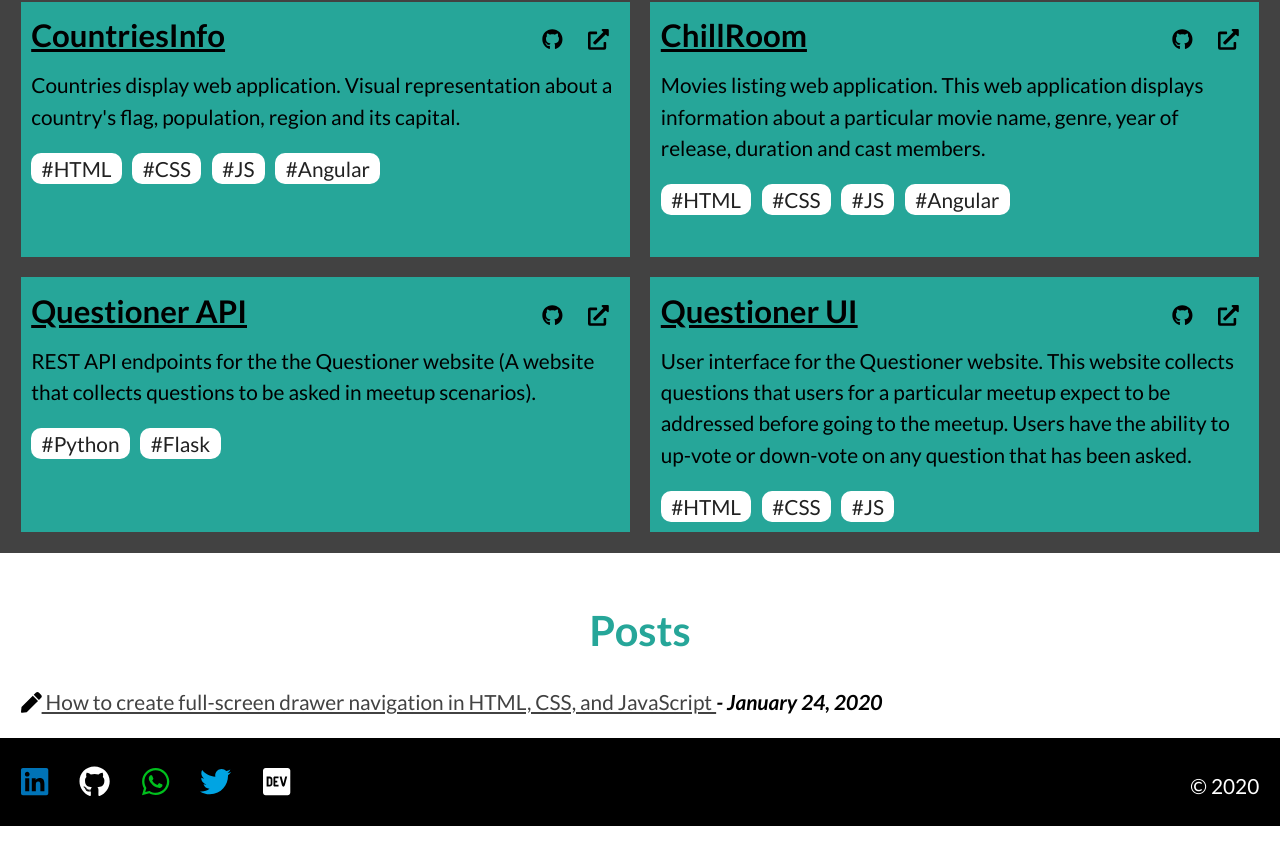
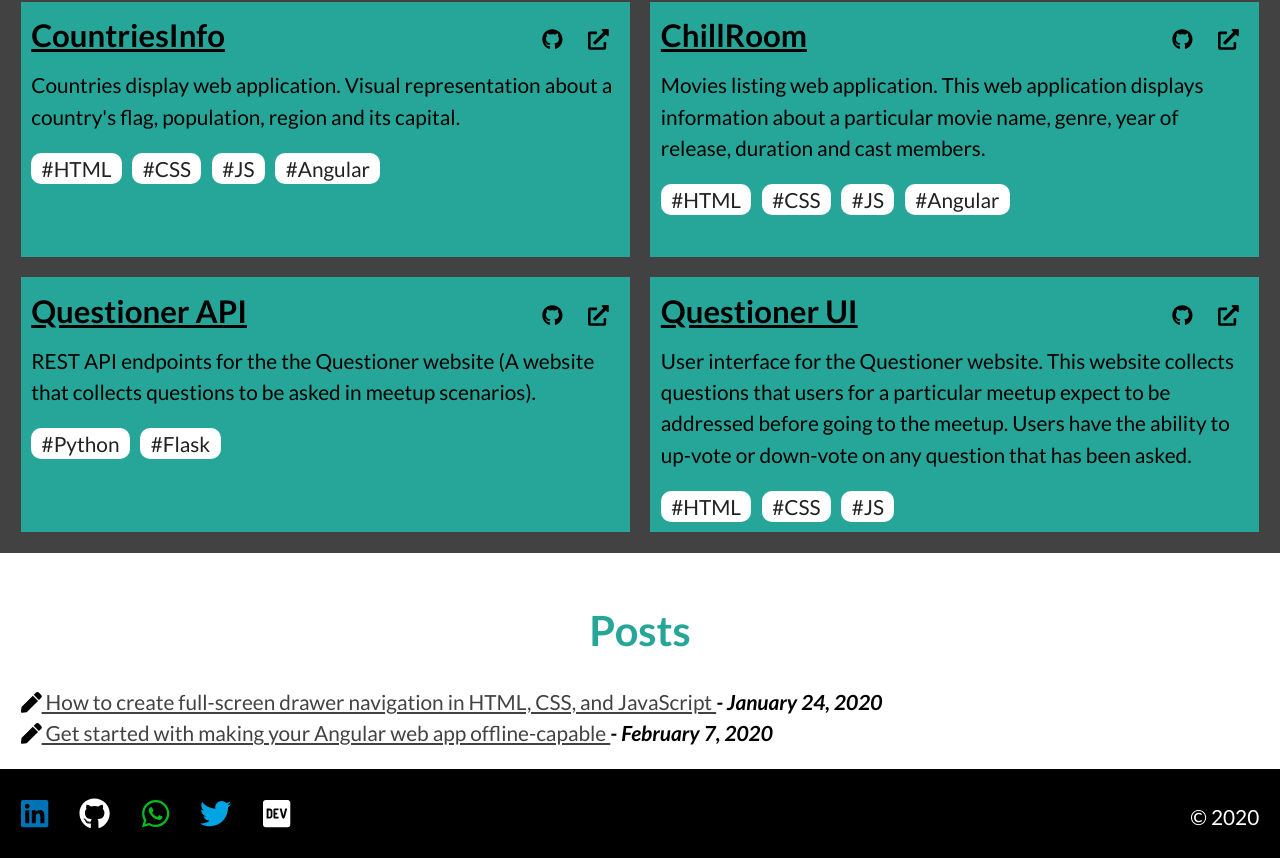
Before and after one commit to khwilo/khwilo, an Angular app: page / in a window 1280 px wide. Shown: the part 1306-2164 px from the top of the page. Before the commit the page ends 2132 px from the top, so only its background shows below. Built offline with nearby package versions, Linux system fonts and the light colour scheme.

Commit message:
Add a new post (Feb 7th 2020)

```diff
--- a/src/app/my-posts/my-posts.component.html
+++ b/src/app/my-posts/my-posts.component.html
@@ -15,5 +15,19 @@
       </a>
       <span class="post__publish-date"> - January 24, 2020</span>
     </li>
+    <li class="post__item">
+      <span class="pen-icon">
+        <fa-icon [icon]="penIcon"></fa-icon>
+      </span>
+      <a
+        class="post__link"
+        href="https://dev.to/khwilo/get-started-with-making-your-angular-web-app-offline-capable-1e9n"
+        target="_blank"
+        rel="noreferrer noopener"
+      >
+        Get started with making your Angular web app offline-capable
+      </a>
+      <span class="post__publish-date"> - February 7, 2020</span>
+    </li>
   </ul>
 </section>
```
